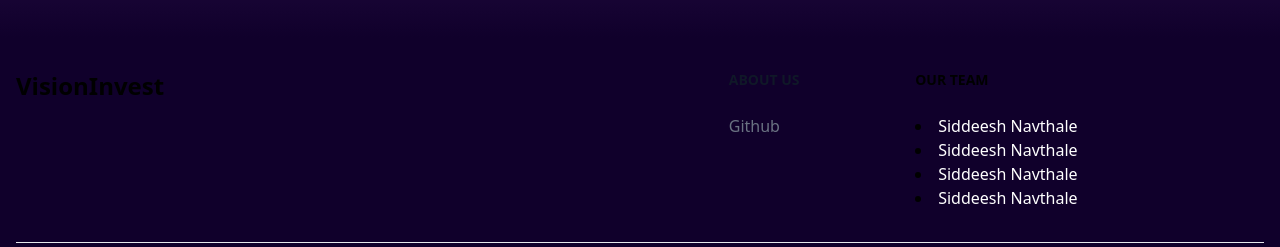
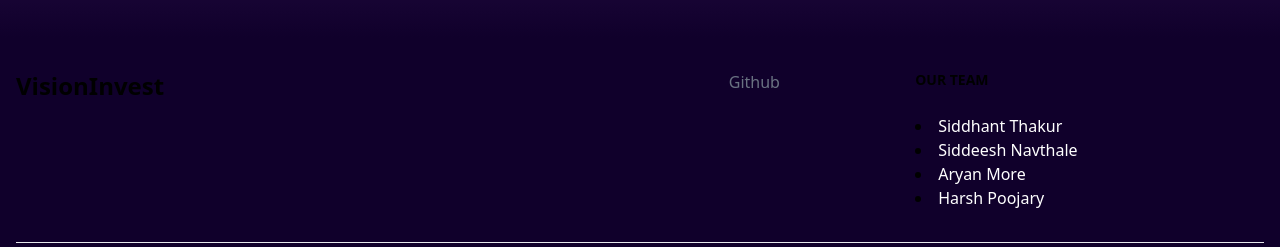
Before and after one commit to A1YAARY/vision-codecrafter2.0, a React (Vite) app in the folder client/: page / in a window 1280 px wide. Shown: the part 2681-2928 px from the top of the page. Built offline with nearby package versions, Linux system fonts and the light colour scheme.

Commit message:
feat: add VisionInvest logo SVG; update team member links in Footer component

```diff
--- a/client/src/components/Footer.jsx
+++ b/client/src/components/Footer.jsx
@@ -16,7 +16,7 @@ function Footer() {
           <div class="grid grid-cols-2 gap-8 sm:gap-6 sm:grid-cols-3">
 
               <div>
-                  <h2 class="mb-6 text-sm font-semibold text-gray-900 uppercase dark:text-white">About us</h2>
+
                   <ul class="text-gray-500 dark:text-gray-400 font-medium">
                       <li class="mb-4">
                           <a href="https://github.com/A1YAARY/vision-codecrafter2.0" class="hover:underline ">Github</a>
@@ -27,16 +27,16 @@ function Footer() {
               <div>
                   <h2 class="mb-6 text-sm font-semibold  uppercase dark:text-white">Our Team</h2>
                   <li>
-                          <a href="https://tailwindcss.com/" class="hover:underline text-white">Siddeesh Navthale</a>
+                          <a href="https://github.com/sidd-pixel" class="hover:underline text-white">Siddhant Thakur</a>
                       </li>
                       <li>
-                          <a href="https://tailwindcss.com/" class="hover:underline text-white">Siddeesh Navthale</a>
+                          <a href="https://github.com/Siddesh755" class="hover:underline text-white">Siddeesh Navthale</a>
                       </li>
                       <li>
-                          <a href="https://tailwindcss.com/" class="hover:underline text-white">Siddeesh Navthale</a>
+                          <a href="https://github.com/aryanmore33" class="hover:underline text-white">Aryan More</a>
                       </li>
                   <li>
-                          <a href="https://tailwindcss.com/" class="hover:underline text-white">Siddeesh Navthale</a>
+                          <a href="https://github.com/A1YAARY" class="hover:underline text-white">Harsh Poojary</a>
                       </li>
               </div>
           </div>
```
Also changed, not shown: client/src/assets/VisionInvest.svg (added).
